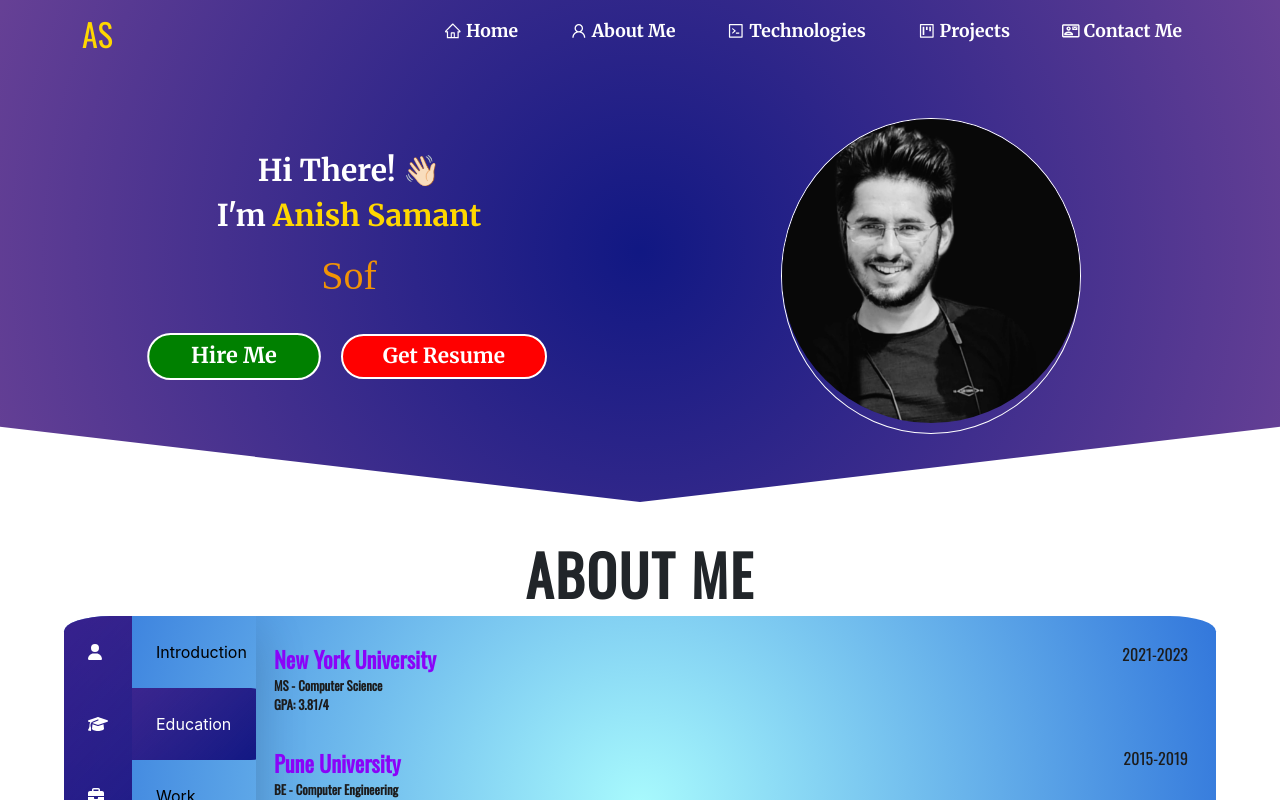
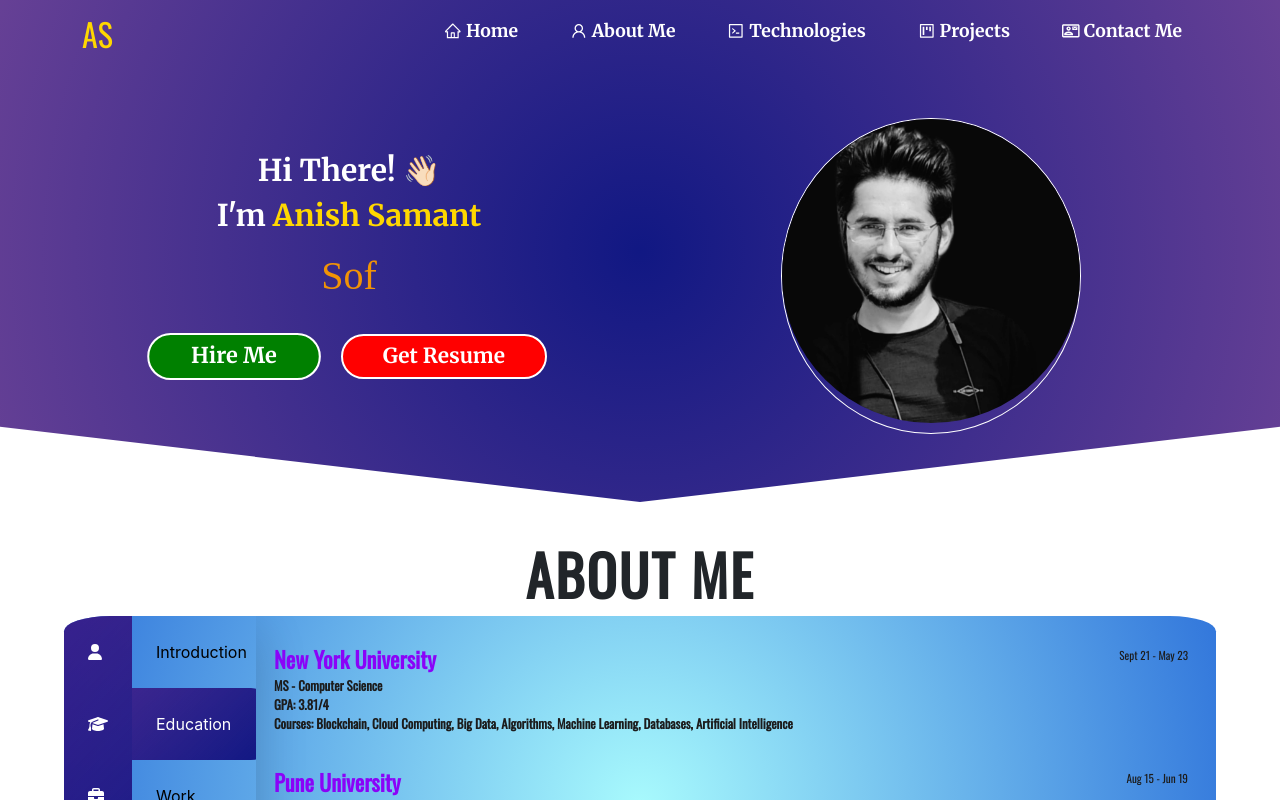
Before and after one commit to anishsamant/Portfolio, a React (Create React App) app: page / in a window 1280 px wide. Both pictures are taken after a click on the element "Education". Shown: the top 800 px of the page. Built offline with nearby package versions, Linux system fonts and the light colour scheme; a web font is replaced by a local one.

Commit message:
added courses

```diff
--- a/src/components/AboutMe.js
+++ b/src/components/AboutMe.js
@@ -34,13 +34,15 @@ function AboutMe() {
             university: 'New York University',
             degree: 'MS - Computer Science',
             grade: 'GPA: 3.81/4',
-            years: '2021-2023'
+            years: 'Sept 21 - May 23',
+            courses: 'Blockchain, Cloud Computing, Big Data, Algorithms, Machine Learning, Databases, Artificial Intelligence'
         },
         {
             university: 'Pune University',
             degree: 'BE - Computer Engineering',
             grade: 'GPA: 8.72/10',
-            years: '2015-2019'
+            years: 'Aug 15 - Jun 19',
+            courses: 'Discrete Mathematics, Web Technologies, Algorithms, Computer Architecture, Software Engineering, Object Oriented Programming'
         }
     ];
 
@@ -57,6 +59,9 @@ function AboutMe() {
                     </span>
                     <span className="university-grade">
                         {education.grade}
+                    </span>
+                    <span className="university-courses">
+                        Courses: {education.courses}
                     </span>
                 </div>
                 <div>
@@ -76,7 +81,7 @@ function AboutMe() {
                 'Developed liquidator bot for compound finance and mango markets with flash loans and flashbots integration.',
                 'Studied the terra/USD debacle events by analyzing the terra on chain data, curve transactions and wormhole activities.',
             ],
-            duration: 'Jun-2022 to Aug-2022'
+            duration: 'Jun 22 - Aug 22'
         },
         {
             organization: 'Larsen & Toubro Infotech',
@@ -86,7 +91,7 @@ function AboutMe() {
                 'Optimized application performance by restructuring the components, achieving a 60% reduction in initial load and component rendering time.',
                 'Implemented a master data management solution with mulesoft and salesforce integration.'
             ],
-            duration: 'Aug-2019 to Aug-2021'
+            duration: 'Aug 19 - Aug 21'
         },
         {
             organization: 'Hasura Technologies',
@@ -95,7 +100,7 @@ function AboutMe() {
                 'Developed a static Twitter Clone using React Native.',
                 'Developed Amazon Alexa Skills for Indian Premier League(IPL) dataset using node js.',
             ],
-            duration: 'Dec-2017 to Feb-2018'
+            duration: 'Dec 17 - Feb 18'
         }
     ]
 
--- a/src/stylesheets/aboutme.css
+++ b/src/stylesheets/aboutme.css
@@ -99,9 +99,16 @@
     color: #1c1c1c;
 }
 
+.university-courses {
+    font-family: "Oswald";
+    font-size: 0.8rem;
+    font-weight: 800;
+    color: #1c1c1c;
+}
+
 .years-attended {
     font-family: "Oswald";
-    font-size: 1rem;
+    font-size: 0.7rem;
     color: #1c1c1c;
     padding: 10px 10px;
     border-radius: 20px;
@@ -167,7 +174,7 @@
     }
 
     .years-attended {
-        font-size: 0.8rem;
+        font-size: 0.6rem;
         padding: 5px 5px;
     }
 
@@ -243,8 +250,12 @@
         font-size: 0.7rem;
     }
 
+    .university-courses {
+        font-size: 0.7rem;
+    }
+
     .years-attended {
-        font-size: 0.7rem;
+        font-size: 0.5rem;
         padding: 5px 5px;
     }
 
@@ -320,8 +331,12 @@
         font-size: 0.6rem;
     }
 
+    .university-courses {
+        font-size: 0.6rem;
+    }
+
     .years-attended {
-        font-size: 0.5rem;
+        font-size: 0.4rem;
         padding: 5px 5px;
     }
 
```
Also changed, not shown: 1 other file (tests, documents, lock files or other folders).
